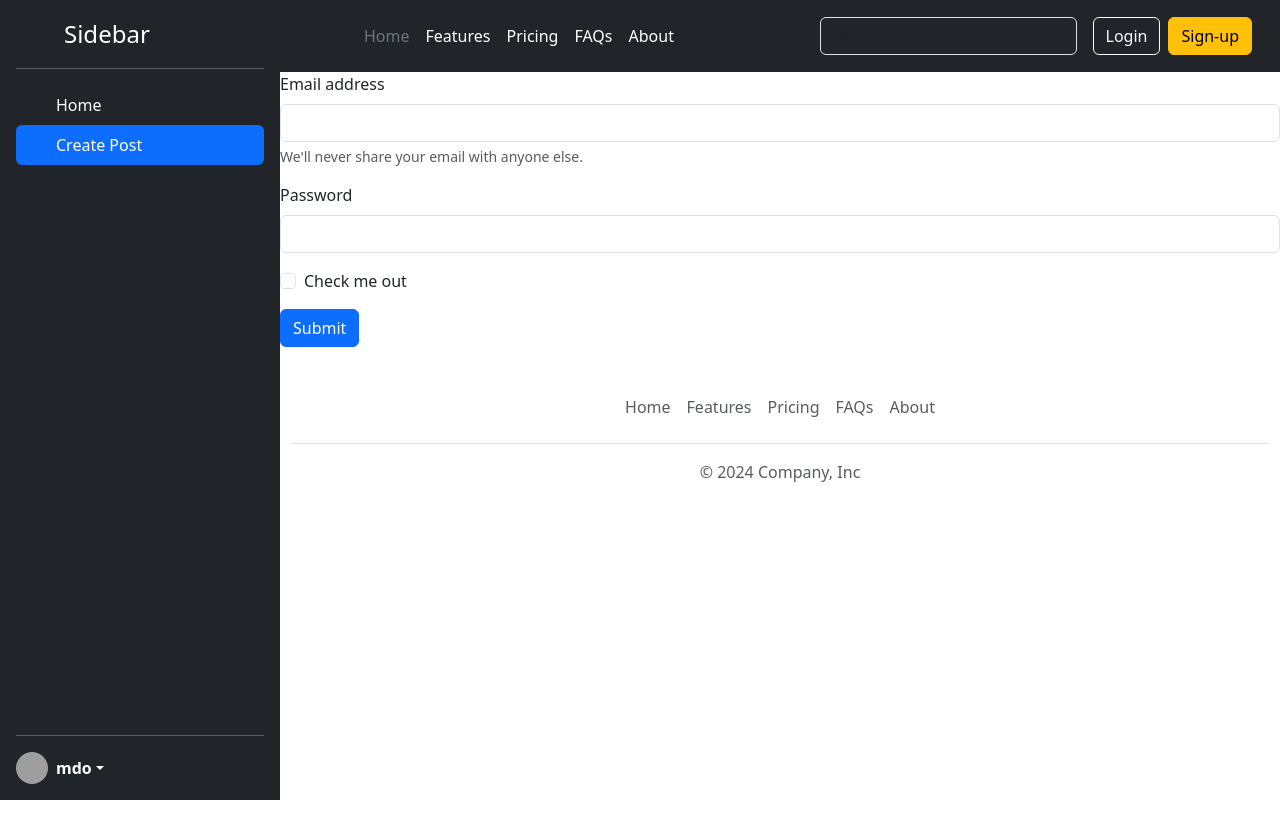
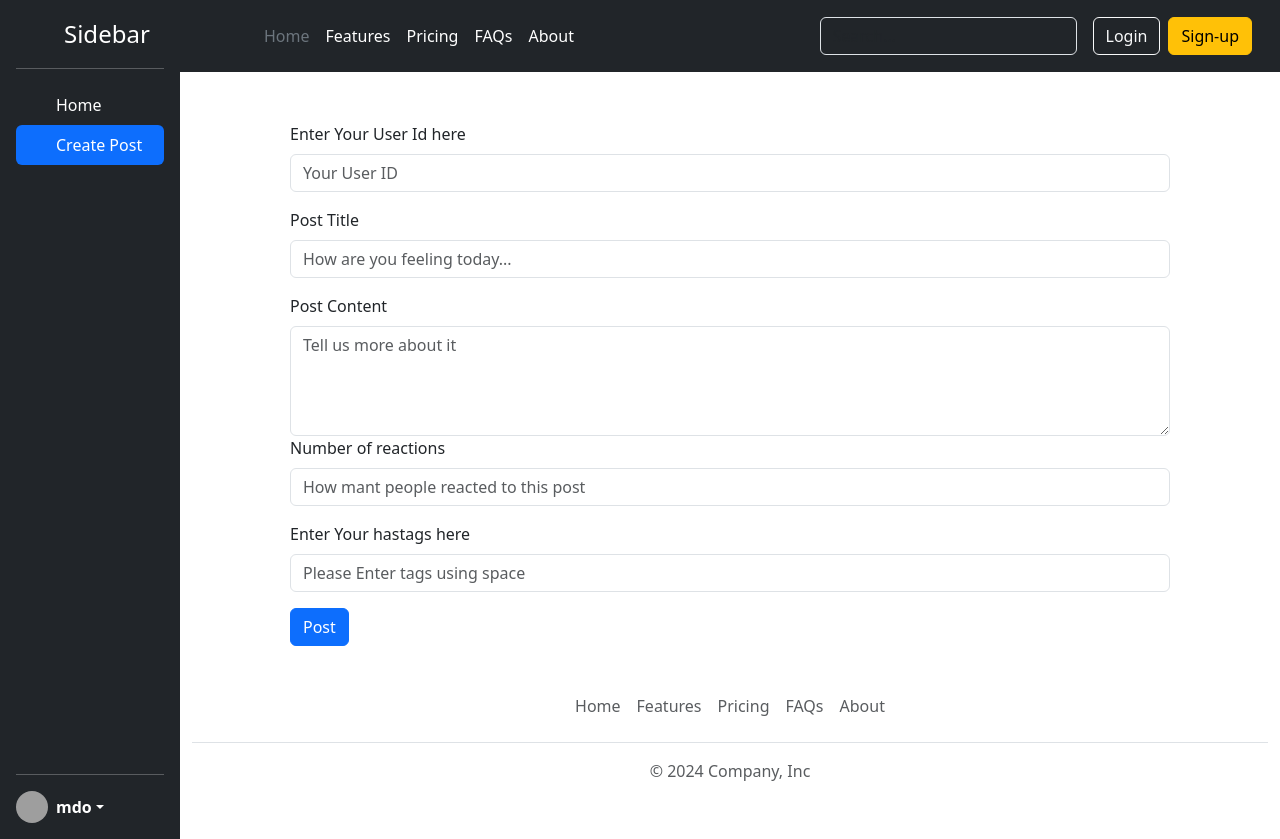
Before and after one commit to iamkuldeep05/Social-media, a React (Vite) app: page / in a window 1280 px wide. Both pictures are taken after a click on the item "Create Post". Before the commit the page ends 800 px from the top, so only its background shows below. Built offline with nearby package versions, Linux system fonts and the light colour scheme; grey boxes are pictures that could not be loaded.

Commit message:
Version1_SocialMeida

```diff
--- a/src/App.css
+++ b/src/App.css
@@ -21,3 +21,9 @@
 .reactions {
   margin: 15px 0px 0px 0px;
 }
+
+.create-post{
+  width: 80%;
+  margin-left: 10%;
+  margin-top : 50px;
+}
--- a/src/components/CreatePost.jsx
+++ b/src/components/CreatePost.jsx
@@ -1,42 +1,97 @@
+import { PostList } from "../store/post-list-store";
+import { useRef, useContext } from "react";
+
 const CreatePost = () => {
+  const { addPost } = useContext(PostList);
+
+  const userIdElement = useRef();
+  const postTitleElement = useRef();
+  const postBodyElement = useRef();
+  const reactionsElement = useRef();
+  const tagsElement = useRef();
+
+  const handleSubmit = (event) => {
+    event.preventDefault();
+    const userId = userIdElement.current.value;
+    const postTitle = postTitleElement.current.value;
+    const postBody = postBodyElement.current.value;
+    const reactions = reactionsElement.current.value;
+    const tags = tagsElement.current.value.split(" ");
+
+    userIdElement.current.value = "";
+    postTitleElement.current.value = "";
+    postBodyElement.current.value = "";
+    reactionsElement.current.value = "";
+    tagsElement.current.value = "";
+
+    addPost(userId, postTitle, postBody, reactions, tags);
+  };
+
   return (
-    <form>
+    <form className="create-post" onSubmit={handleSubmit}>
       <div className="mb-3">
-        <label htmlFor="exampleInputEmail1" className="form-label">
-          Email address
+        <label htmlFor="userId" className="form-label">
+          Enter Your User Id here
         </label>
         <input
-          type="email"
+          type="text"
           className="form-control"
-          id="exampleInputEmail1"
-          aria-describedby="emailHelp"
+          id="userId"
+          ref={userIdElement}
+          placeholder="Your User ID"
         />
-        <div id="emailHelp" className="form-text">
-          We'll never share your email with anyone else.
+      </div>
+      <div className="mb-3">
+        <label htmlFor="title" className="form-label">
+          Post Title
+        </label>
+        <input
+          type="text"
+          className="form-control"
+          id="title"
+          ref={postTitleElement}
+          placeholder="How are you feeling today..."
+        />
+      </div>
+      <div className="mb-3">
+        <label htmlFor="body" className="form-label">
+          Post Content
+        </label>
+        <textarea
+          type="text"
+          rows="4"
+          className="form-control"
+          id="body"
+          ref={postBodyElement}
+          placeholder="Tell us more about it"
+        />
+        <div className="mb-3">
+          <label htmlFor="reactions" className="form-label">
+            Number of reactions
+          </label>
+          <input
+            type="text"
+            className="form-control"
+            id="reactions"
+            ref={reactionsElement}
+            placeholder="How mant people reacted to this post"
+          />
+        </div>
+        <div className="mb-3">
+          <label htmlFor="tags" className="form-label">
+            Enter Your hastags here
+          </label>
+          <input
+            type="text"
+            className="form-control"
+            id="tags"
+            ref={tagsElement}
+            placeholder="Please Enter tags using space"
+          />
         </div>
       </div>
-      <div className="mb-3">
-        <label htmlFor="exampleInputPassword1" className="form-label">
-          Password
-        </label>
-        <input
-          type="password"
-          className="form-control"
-          id="exampleInputPassword1"
-        />
-      </div>
-      <div className="mb-3 form-check">
-        <input
-          type="checkbox"
-          className="form-check-input"
-          id="exampleCheck1"
-        />
-        <label className="form-check-label" htmlFor="exampleCheck1">
-          Check me out
-        </label>
-      </div>
       <button type="submit" className="btn btn-primary">
-        Submit
+        Post
       </button>
     </form>
   );
--- a/src/components/Post.jsx
+++ b/src/components/Post.jsx
@@ -1,18 +1,22 @@
 import { AiFillDelete } from "react-icons/ai";
-
+import { useContext } from "react";
+import { PostList } from "../store/post-list-store";
 const Post = ({ post }) => {
+  const { deletePost } = useContext(PostList);
   return (
     <div className="card post-card" style={{ width: "30rem" }}>
       <div className="card-body">
         <h5 className="card-title">
           {post.title}
           <span className="position-absolute top-0 start-100 translate-middle badge rounded-pill bg-danger">
-            <AiFillDelete />
+            <AiFillDelete onClick={() => deletePost(post.id)} />
           </span>
         </h5>
         <p className="card-text">{post.body}</p>
         {post.tags.map((tag) => (
-          <span className="badge text-bg-primary hashtag">{tag}</span>
+          <span key={tag} className="badge text-bg-primary hashtag">
+            {tag}
+          </span>
         ))}
         <div className="alert alert-success reactions" role="alert">
           This post has been reacted by {post.reactions} people
--- a/src/components/Sidebar.jsx
+++ b/src/components/Sidebar.jsx
@@ -2,7 +2,7 @@ const Sidebar = ({ selectedTab, setSelectedTab }) => {
   return (
     <div
       className="d-flex flex-column flex-shrink-0 p-3 text-bg-dark sidebar"
-      style={{ width: "280px" }}
+      style={{ width: "180px" }}
     >
       <a
         href="/"
--- a/src/store/post-list-store.jsx
+++ b/src/store/post-list-store.jsx
@@ -7,12 +7,42 @@ export const PostList = createContext({
 });
 
 const postListReducer = (currPostList, action) => {
-  return currPostList;
+  let newPostList = currPostList;
+  if (action.type === "DELETE_POST") {
+    newPostList = currPostList.filter(
+      (post) => post.id !== action.payload.postId
+    );
+  } else if (action.type === "ADD_POST") {
+    newPostList = [action.payload, ...currPostList];
+  }
+  return newPostList;
 };
 const PostListProvider = ({ children }) => {
-  const [postList, dispatch] = useReducer(postListReducer, DEFAULT_POST_LIST);
-  const addPost = () => {};
-  const deletePost = () => {};
+  const [postList, dispatchPostList] = useReducer(
+    postListReducer,
+    DEFAULT_POST_LIST
+  );
+  const addPost = (userId, postTitle, postBody, reactions, tags) => {
+    dispatchPostList({
+      type: "ADD_POST",
+      payload: {
+        id: Date.now(),
+        title: postTitle,
+        body: postBody,
+        reactions: reactions,
+        tags: tags,
+        userId: userId,
+      },
+    });
+  };
+  const deletePost = (postId) => {
+    dispatchPostList({
+      type: "DELETE_POST",
+      payload: {
+        postId,
+      },
+    });
+  };
 
   return (
     <PostList.Provider value={{ postList, addPost, deletePost }}>
```
